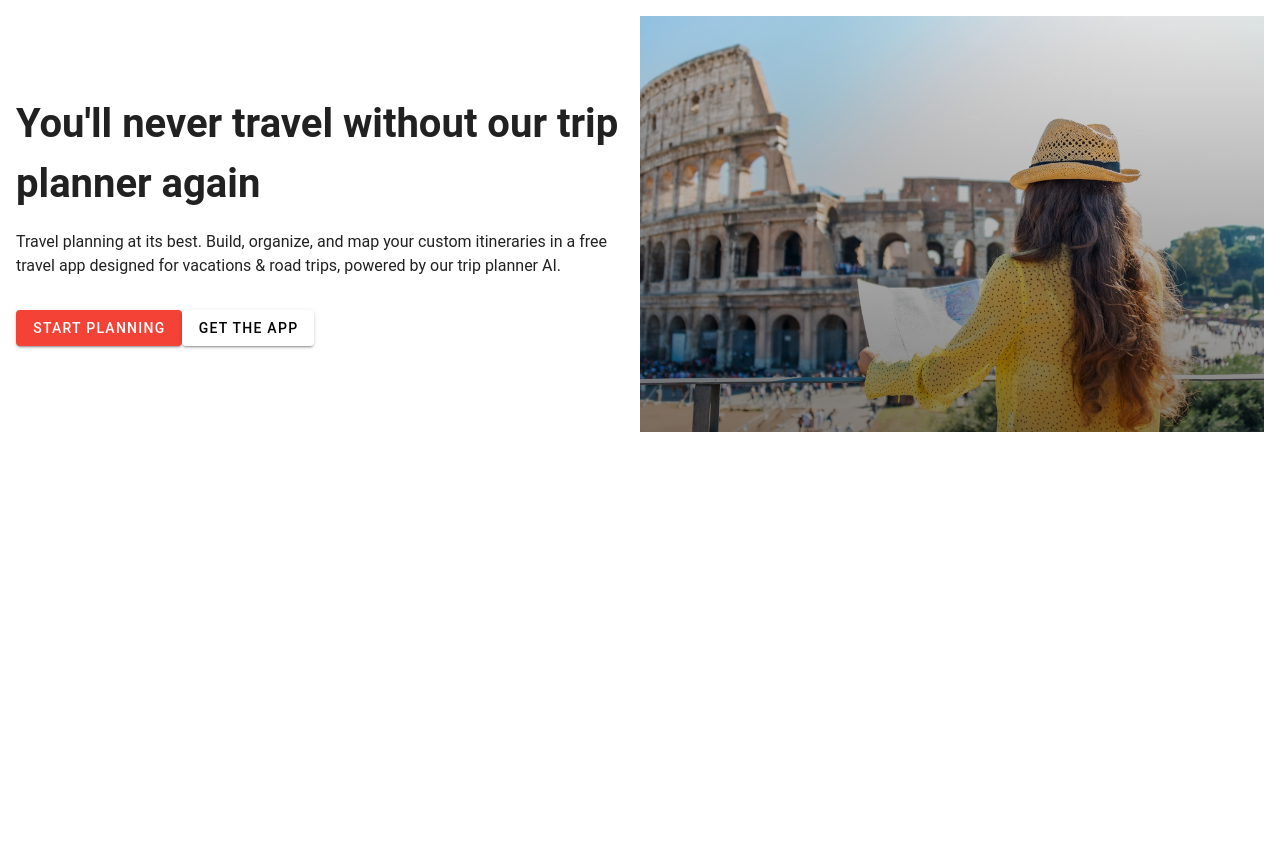
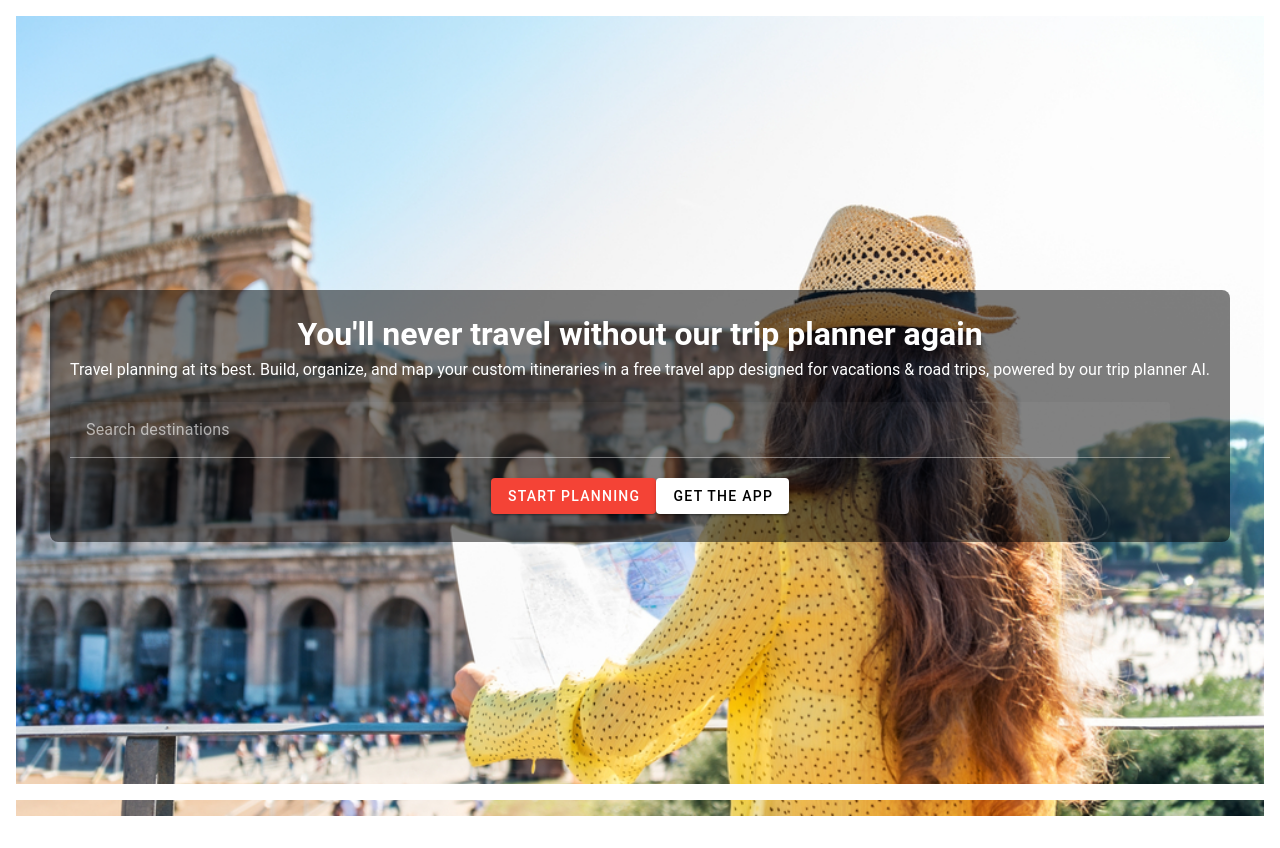
Before and after one commit to MelvinCou/idee, a Vue app in the folder front/: page / in a window 1280 px wide. Before the commit the page ends 800 px from the top, so only its background shows below. Built offline with nearby package versions, Linux system fonts and the light colour scheme.

Commit message:
feat/create input for destination selection

```diff
--- a/front/src/views/LandingPage.vue
+++ b/front/src/views/LandingPage.vue
@@ -1,14 +1,17 @@
 <template>
-  <v-container fluid class="pa-0">
-    <v-row no-gutters>
-
-      <!-- Text Section -->
-      <v-col cols="12" md="6" class="text-section">
+  <div class="LandingPage">
     <div class="text-content">
       <h1>You'll never travel without our trip planner again</h1>
       <p class="subheading">
-            Travel planning at its best. Build, organize, and map your custom itineraries in a free travel app designed for vacations & road trips, powered by our trip planner AI.
+        Travel planning at its best. Build, organize, and map your custom itineraries in a free travel app designed for
+        vacations & road trips, powered by our trip planner AI.
       </p>
+
+
+
+
+      <v-autocomplete v-model="selectedDestination" :items="destinations" label="Search destinations" solo hide-details
+        class="search-destination" append-icon="mdi-magnify"></v-autocomplete>
       <v-btn large color="red" dark class="mb-2">
         Start planning
       </v-btn>
@@ -16,20 +19,9 @@
         Get the app
       </v-btn>
     </div>
-      </v-col>
+  </div>
+</template>
 
-      <!-- Image Section -->
-      <v-col cols="12" md="6" class="image-section">
-        <v-img
-          :src="backgroundImage"
-          gradient="to bottom, rgba(0,0,0,.1), rgba(0,0,0,.5)"
-          class="white--text fill-height"
-        ></v-img>
-      </v-col>
-
-    </v-row>
-  </v-container>
-</template>
 
 <script>
 import background from '../assets/images/BG.jpeg';
@@ -37,37 +29,40 @@ import background from '../assets/images/BG.jpeg';
 export default {
   data: () => ({
     backgroundImage: background,
+    selectedDestination: null, // Tracks the selected destination
+    destinations: [ // TO replace with actual data
+      'Paris', 'New York', 'Tokyo', 'London', 'Sydney'
+    ],
   }),
 }
 </script>
 
+
 <style scoped>
-.text-section {
+.LandingPage {
+  min-height: 100vh;
   display: flex;
   align-items: center;
   justify-content: center;
-  text-align: left;
-  padding: 2rem;
+  text-align: center;
+  background: url('../assets/images/BG.jpeg') no-repeat center center fixed;
+  -webkit-background-size: cover;
+  -moz-background-size: cover;
+  background-size: cover;
+  color: white;
+  /* Ensure text is white for better visibility */
 }
 
-.text-content h1 {
-  font-size: 2.5rem;
-  margin-bottom: 1rem;
+.text-content {
+  padding: 20px;
+  background-color: rgba(0, 0, 0, 0.5);
+  /* Optional: Adds readability */
+  border-radius: 8px;
+  /* Optional: Rounds the corners of the text background */
 }
 
-.text-content .subheading {
-  font-size: 1rem;
-  margin-bottom: 2rem;
-}
-
-.image-section {
-  position: relative;
-}
-
-@media (max-width: 960px) {
-  .text-section, .image-section {
-    text-align: center;
-    padding: 1rem;
-  }
+.search-destination {
+  margin: 20px 0;
+  /* Spacing above and below the search input */
 }
 </style>
```
Also changed, not shown: 1 other file (tests, documents, lock files or other folders). Lines whose indentation alone changed are shown as unchanged.
